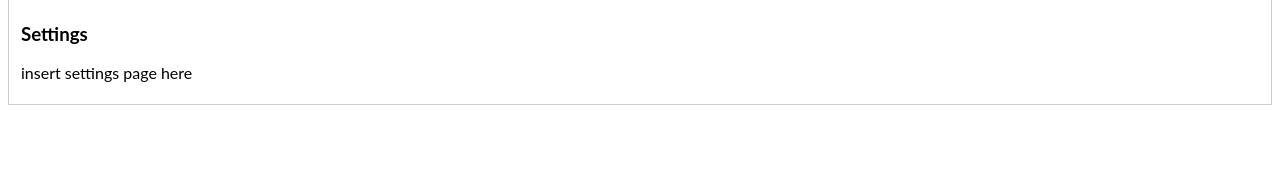
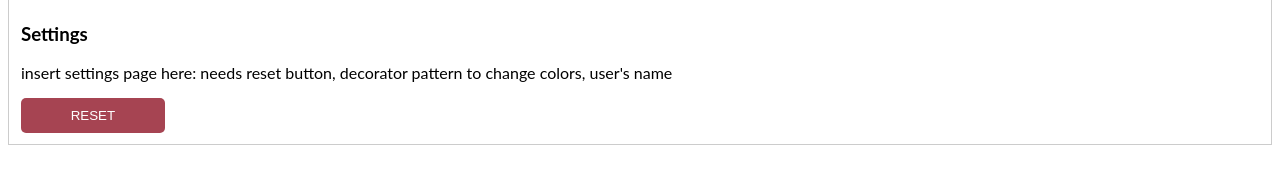
Before and after one commit to Rayyaan-Mustafa/Activate_Productivity_Manager, a plain HTML site: page index.html in a window 1280 px wide. Both pictures are taken after a click on the button "Settings". Shown: the part 149-320 px from the top of the page. Drawn offline with nearby package versions, Linux system fonts and the light colour scheme.

Commit message:
fixes #6 Added Reset button

```diff
--- a/dashboard.css
+++ b/dashboard.css
@@ -51,6 +51,7 @@ h1{
 }
 
 .btn {
+  text-align: center;
   display: block;
   width: 10%;
   padding: 10px 10px;
@@ -63,6 +64,14 @@ h1{
 
 .btn:hover {
   background: #444;
+}
+
+
+#resetbtn{
+  background: #a64452;
+}
+#resetbtn:hover{
+  background: #853642;
 }
 
 select:hover {
--- a/index.html
+++ b/index.html
@@ -138,7 +138,8 @@
 
 <div id="Settings" class="tabcontent">
   <h3>Settings</h3>
-  <p>insert settings page here</p>
+  <p>insert settings page here: needs reset button, decorator pattern to change colors, user's name</p>
+  <input id="resetbtn" class="btn" value="RESET" onclick="resetLSAndContainer()">
 </div>
 
 <div id="Activate" class="tabcontent">
--- a/main.js
+++ b/main.js
@@ -147,8 +147,12 @@ class ActivateEvent {
   }
 }
 
-function resetLocalStorage(){
-  localStorage.clear()
+function resetLSAndContainer(){
+  if(window.confirm('Are you sure you want to reset your data? This action cannot be undone.')){
+    localStorage.clear()
+    eventsContainer = [];
+  }
+
 }
 
 
```
